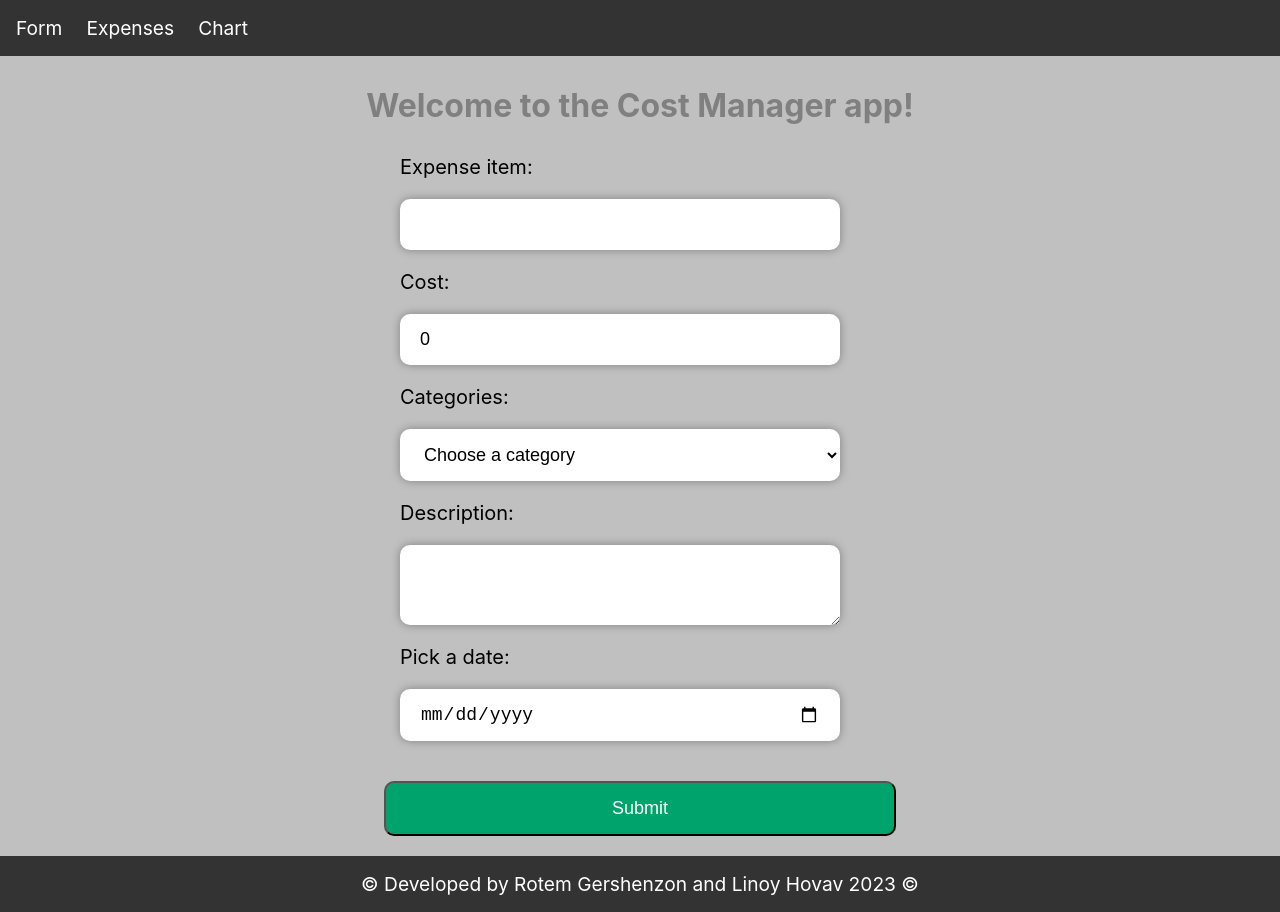
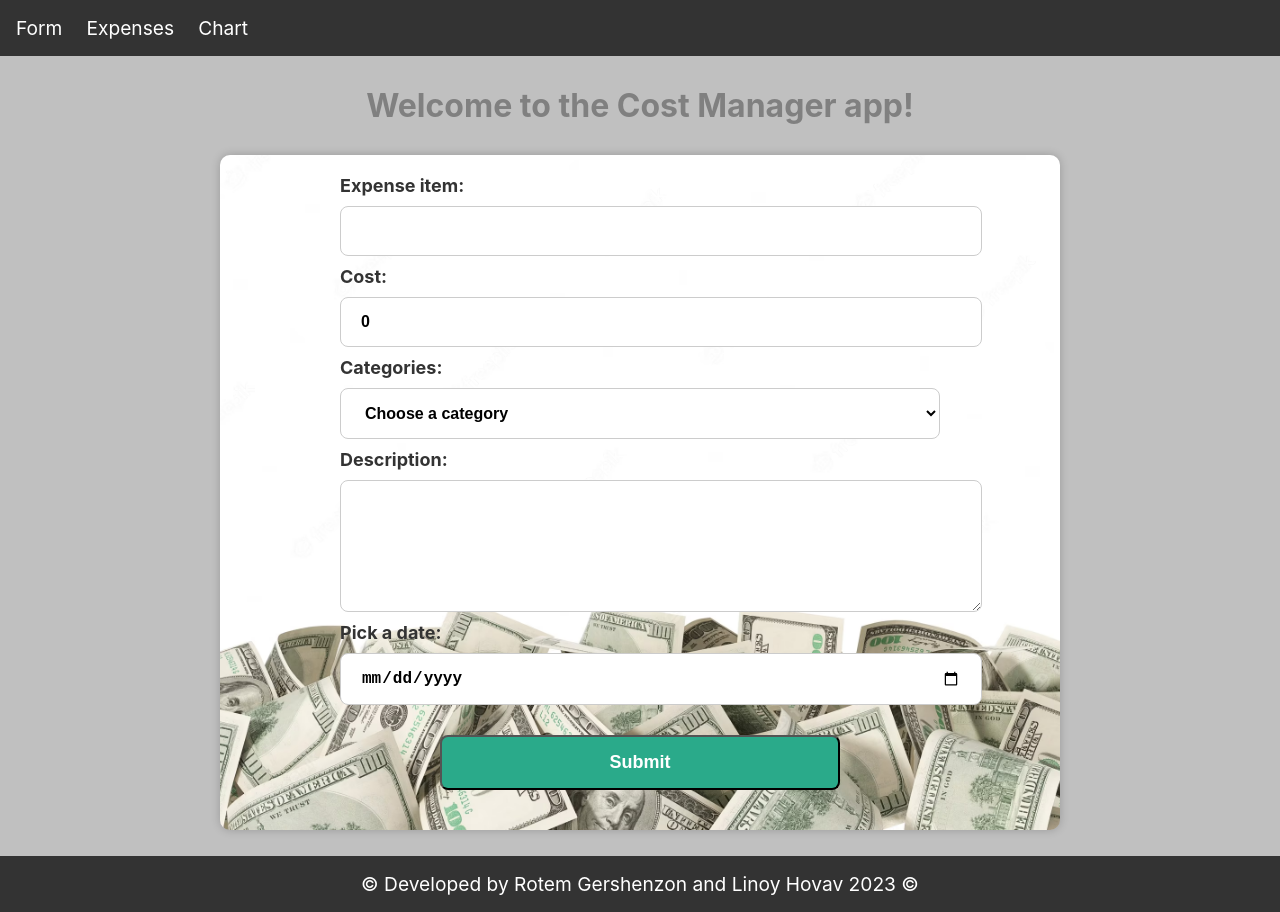
Before and after one commit to RoteGer/costs-manager, a React (Create React App) app: page /#/ in a window 1280 px wide. Built offline with nearby package versions, Linux system fonts and the light colour scheme.

Commit message:
Styled the Form page

```diff
--- a/src/components/Form/styled.js
+++ b/src/components/Form/styled.js
@@ -1,77 +1,101 @@
 import styled from 'styled-components';
+import backgroundImage from './background.jpg'; // Import your background image
 
 export const FormContainer = styled.form`
   display: flex;
   flex-direction: column;
   align-items: center;
-  width:100%;
-  height: 100%;
-  background-color: #c0c0c0;
+  width: 100%;
+  max-width: 800px;
+  margin: 0 auto;
+  padding: 20px;
+  background: url(${backgroundImage}) center/cover no-repeat; /* Set the background image */
+  border-radius: 10px;
+  box-shadow: 0 0 10px rgba(0, 0, 0, 0.2);
 `;
 
 export const InputWrapper = styled.div`
   width: 100%;
-  max-width: 500px;
+  max-width: 600px;
 `;
 
 export const FormInput = styled.input`
   padding: 15px 20px;
-  margin: 20px 10px;
-  font-size: 18px;
-  border-radius: 10px;
-  border: none;
-  background-color: white;
-  box-shadow: 0 0 10px gray;
-  width: 400px;
+  margin: 10px 0;
+  font-size: 16px;
+  font-weight: bold; /* Add bold text */
+  border-radius: 8px;
+  border: 1px solid #ccc;
+  background-color: #fff;
+  width: 100%;
+  transition: border-color 0.3s ease-in-out;
+  &:focus {
+    outline: none;
+    border-color: #2aaa8a;
+  }
 `;
 
 export const FormSelect = styled.select`
   padding: 15px 20px;
-  margin: 20px 10px;
-  font-size: 18px;
-  border-radius: 10px;
-  border: none;
-  background-color: white;
-  box-shadow: 0 0 10px gray;
-  width: 440px;
+  margin: 10px 0;
+  font-size: 16px;
+  font-weight: bold; /* Add bold text */
+  border-radius: 8px;
+  border: 1px solid #ccc;
+  background-color: #fff;
+  width: 100%;
+  transition: border-color 0.3s ease-in-out;
+  &:focus {
+    outline: none;
+    border-color: #2aaa8a;
+  }
 `;
 
 export const FormTextArea = styled.textarea`
   padding: 15px 20px;
-  margin: 20px 10px;
-  font-size: 18px;
-  border-radius: 10px;
-  border: none;
-  background-color: white;
-  box-shadow: 0 0 10px gray;
-  width: 400px;
-  height: 50px;
+  margin: 10px 0;
+  font-size: 16px;
+  font-weight: bold; /* Add bold text */
+  border-radius: 8px;
+  border: 1px solid #ccc;
+  background-color: #fff;
+  width: 100%;
+  min-height: 100px;
+  transition: border-color 0.3s ease-in-out;
+  &:focus {
+    outline: none;
+    border-color: #2aaa8a;
+  }
 `;
 
 export const FormButton = styled.button`
   padding: 15px 40px;
-  margin: 20px 0px 20px;
+  margin: 20px 0;
   font-size: 18px;
-  border-radius: 10px;
-  background-color: #00a36c;
-  color: white;
-  width: 40%;
+  font-weight: bold; /* Add bold text */
+  border-radius: 8px;
+  background-color: #2aaa8a;
+  color: #fff;
+  width: 50%;
   cursor: pointer;
+  transition: background-color 0.3s ease-in-out;
   &:hover {
-    background-color: #2aaa8a;
+    background-color: #1a7a60;
   }
   &:focus {
     outline: none;
-    background-color: #478778;
   }
 `;
 
 export const FormLabel = styled.label`
-  font-size: 20px;
-  margin: 10px 10px;
-  color: black;
+  font-size: 18px;
+  margin: 10px 0;
+  color: #333;
+  font-weight: bold; /* Add bold text */
 `;
+
 export const InputContainer = styled.div`
   display: flex;
-  align-items: center;
+  flex-direction: column;
+  align-items: flex-start;
 `;
```
Also changed, not shown: src/components/Form/background.jpg (added).
